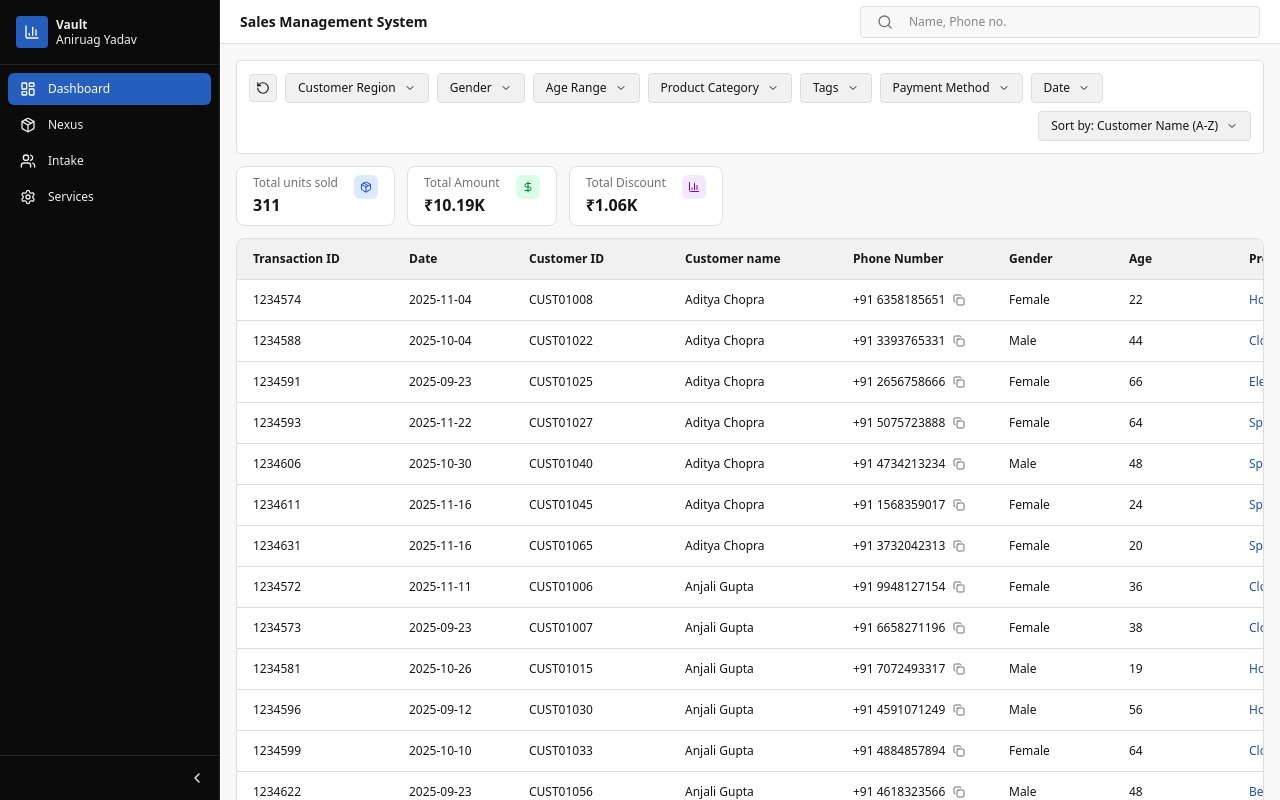
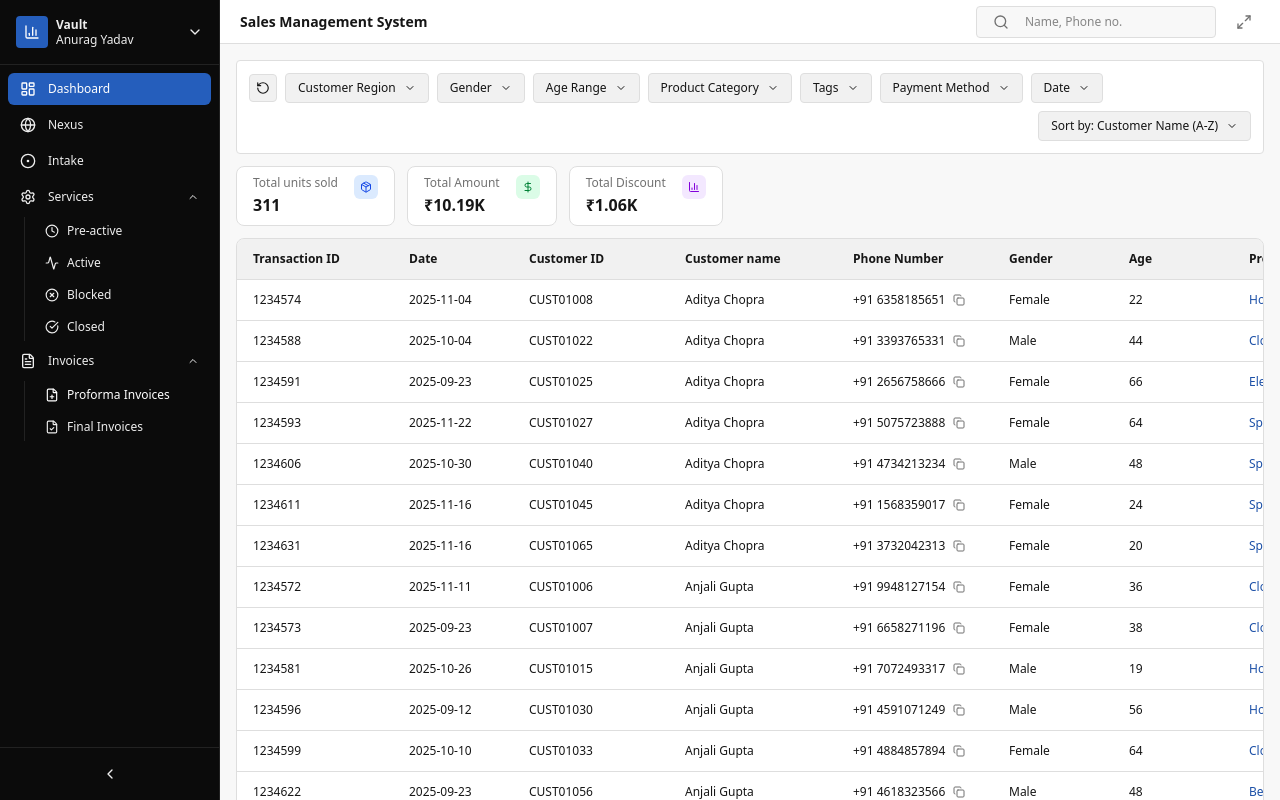
Before and after one commit to inevitable-ank/RetailService, a Next.js app: page / in a window 1280 px wide. Built offline with nearby package versions, Linux system fonts and the light colour scheme.

Commit message:
fixed sidebar

```diff
--- a/components/header.tsx
+++ b/components/header.tsx
@@ -1,5 +1,6 @@
 "use client"
-import { Search } from "lucide-react"
+import { useState, useEffect } from "react"
+import { Search, Maximize2, Minimize2 } from "lucide-react"
 
 interface HeaderProps {
   searchQuery: string
@@ -7,11 +8,35 @@ interface HeaderProps {
 }
 
 export function Header({ searchQuery, onSearchChange }: HeaderProps) {
+  const [isFullscreen, setIsFullscreen] = useState(false)
+
+  useEffect(() => {
+    const handleFullscreenChange = () => {
+      setIsFullscreen(!!document.fullscreenElement)
+    }
+
+    document.addEventListener("fullscreenchange", handleFullscreenChange)
+    return () => document.removeEventListener("fullscreenchange", handleFullscreenChange)
+  }, [])
+
+  const toggleFullscreen = async () => {
+    try {
+      if (!document.fullscreenElement) {
+        await document.documentElement.requestFullscreen()
+      } else {
+        await document.exitFullscreen()
+      }
+    } catch (err) {
+      console.error("Fullscreen error:", err)
+    }
+  }
+
   return (
     <header className="bg-card border-b border-border min-h-[44px] flex items-center">
       <div className="px-5 w-full">
         <div className="flex items-center justify-between gap-4">
           <h1 className="text-sm font-semibold">Sales Management System</h1>
+          <div className="flex items-center gap-3">
             <div className="flex items-center gap-4 bg-background border border-border rounded px-4 w-full max-w-[400px] h-8">
               <Search className="w-4 h-4 text-muted-foreground flex-shrink-0" />
               <input
@@ -22,6 +47,18 @@ export function Header({ searchQuery, onSearchChange }: HeaderProps) {
                 className="w-full bg-transparent text-xs focus:outline-none"
               />
             </div>
+            <button
+              onClick={toggleFullscreen}
+              className="p-2 hover:bg-secondary rounded-md transition-colors"
+              title={isFullscreen ? "Exit fullscreen" : "Enter fullscreen"}
+            >
+              {isFullscreen ? (
+                <Minimize2 className="w-4 h-4 text-muted-foreground" />
+              ) : (
+                <Maximize2 className="w-4 h-4 text-muted-foreground" />
+              )}
+            </button>
+          </div>
         </div>
       </div>
     </header>
--- a/components/sidebar.tsx
+++ b/components/sidebar.tsx
@@ -1,6 +1,21 @@
 "use client"
 import { useState } from "react"
-import { BarChart3, ChevronLeft, ChevronRight, LayoutDashboard, Package, Settings, Users } from "lucide-react"
+import {
+  BarChart3,
+  ChevronDown,
+  ChevronLeft,
+  LayoutDashboard,
+  Globe,
+  CircleDot,
+  Settings,
+  FileText,
+  Activity,
+  CheckCircle,
+  XCircle,
+  Clock,
+  FileCheck,
+  FilePlus
+} from "lucide-react"
 
 interface SidebarProps {
   isCollapsed?: boolean
@@ -9,6 +24,7 @@ interface SidebarProps {
 
 export function Sidebar({ isCollapsed = false, onToggle }: SidebarProps) {
   const [collapsed, setCollapsed] = useState(isCollapsed)
+  const [expandedMenus, setExpandedMenus] = useState<string[]>(["services", "invoices"])
 
   const handleToggle = () => {
     const newState = !collapsed
@@ -16,11 +32,38 @@ export function Sidebar({ isCollapsed = false, onToggle }: SidebarProps) {
     onToggle?.(newState)
   }
 
+  const toggleMenu = (menuKey: string) => {
+    setExpandedMenus(prev =>
+      prev.includes(menuKey)
+        ? prev.filter(k => k !== menuKey)
+        : [...prev, menuKey]
+    )
+  }
+
   const menuItems = [
-    { icon: LayoutDashboard, label: "Dashboard", active: true },
-    { icon: Package, label: "Nexus" },
-    { icon: Users, label: "Intake" },
-    { icon: Settings, label: "Services" },
+    { icon: LayoutDashboard, label: "Dashboard", key: "dashboard", active: true },
+    { icon: Globe, label: "Nexus", key: "nexus" },
+    { icon: CircleDot, label: "Intake", key: "intake" },
+    {
+      icon: Settings,
+      label: "Services",
+      key: "services",
+      children: [
+        { icon: Clock, label: "Pre-active", key: "pre-active" },
+        { icon: Activity, label: "Active", key: "active" },
+        { icon: XCircle, label: "Blocked", key: "blocked" },
+        { icon: CheckCircle, label: "Closed", key: "closed" },
+      ]
+    },
+    {
+      icon: FileText,
+      label: "Invoices",
+      key: "invoices",
+      children: [
+        { icon: FilePlus, label: "Proforma Invoices", key: "proforma", active: true },
+        { icon: FileCheck, label: "Final Invoices", key: "final" },
+      ]
+    },
   ]
 
   return (
@@ -29,21 +72,24 @@ export function Sidebar({ isCollapsed = false, onToggle }: SidebarProps) {
         collapsed ? "w-16" : "w-[220px]"
       }`}
     >
-      {/* Logo */}
+      {/* Logo / User */}
       <div
-        className={`border-b border-sidebar-border flex items-center gap-2 transition-all duration-300 ${
-          collapsed ? "p-3 justify-center" : "p-4"
+        className={`border-b border-sidebar-border flex items-center transition-all duration-300 ${
+          collapsed ? "p-3 justify-center" : "p-4 justify-between"
         }`}
       >
         {!collapsed && (
           <>
+            <div className="flex items-center gap-2">
               <div className="w-8 h-8 rounded bg-sidebar-primary flex items-center justify-center flex-shrink-0">
                 <BarChart3 className="w-4 h-4 text-sidebar-primary-foreground" />
               </div>
               <div>
                 <p className="font-semibold text-xs leading-tight">Vault</p>
-              <p className="text-xs text-sidebar-accent-foreground">Aniruag Yadav</p>
+                <p className="text-xs text-sidebar-accent-foreground">Anurag Yadav</p>
               </div>
+            </div>
+            <ChevronDown className="w-4 h-4 text-sidebar-accent-foreground" />
           </>
         )}
         {collapsed && <BarChart3 className="w-5 h-5 text-sidebar-primary" />}
@@ -51,28 +97,58 @@ export function Sidebar({ isCollapsed = false, onToggle }: SidebarProps) {
 
       {/* Main Menu */}
       <nav className="flex-1 p-2 space-y-1 overflow-y-auto">
-        {menuItems.map((item, idx) => (
+        {menuItems.map((item) => (
+          <div key={item.key}>
             <button
-            key={idx}
+              onClick={() => item.children && toggleMenu(item.key)}
               className={`w-full flex items-center gap-3 rounded-md text-sidebar-foreground hover:bg-sidebar-accent transition-colors ${
                 item.active ? "bg-sidebar-primary text-sidebar-primary-foreground" : ""
               } ${collapsed ? "justify-center p-2" : "justify-start px-3 py-2"}`}
               title={collapsed ? item.label : undefined}
             >
               <item.icon className="w-4 h-4 flex-shrink-0" />
-            {!collapsed && <span className="text-xs font-medium">{item.label}</span>}
+              {!collapsed && (
+                <>
+                  <span className="text-xs font-medium flex-1 text-left">{item.label}</span>
+                  {item.children && (
+                    <ChevronDown
+                      className={`w-3 h-3 transition-transform ${
+                        expandedMenus.includes(item.key) ? "rotate-180" : ""
+                      }`}
+                    />
+                  )}
+                </>
+              )}
             </button>
+
+            {/* Submenu */}
+            {item.children && !collapsed && expandedMenus.includes(item.key) && (
+              <div className="ml-4 mt-1 space-y-1 border-l border-sidebar-border pl-2">
+                {item.children.map((child) => (
+                  <button
+                    key={child.key}
+                    className={`w-full flex items-center gap-2 rounded-md text-sidebar-foreground hover:bg-sidebar-accent transition-colors px-3 py-1.5 ${
+                      child.active ? "text-sidebar-primary-foreground font-medium" : ""
+                    }`}
+                  >
+                    <child.icon className="w-3.5 h-3.5 flex-shrink-0" />
+                    <span className="text-xs">{child.label}</span>
+                  </button>
+                ))}
+              </div>
+            )}
+          </div>
         ))}
       </nav>
 
-      {/* Collapse Button */}
-      <div className={`border-t border-sidebar-border p-2 flex ${collapsed ? "justify-center" : "justify-end"}`}>
+      {/* Collapse Button - Bottom center */}
+      <div className="border-t border-sidebar-border p-3 flex justify-center">
         <button
           onClick={handleToggle}
           className="p-1.5 hover:bg-sidebar-accent rounded-md transition-colors"
           title={collapsed ? "Expand" : "Collapse"}
         >
-          {collapsed ? <ChevronRight className="w-4 h-4" /> : <ChevronLeft className="w-4 h-4" />}
+          <ChevronLeft className={`w-4 h-4 transition-transform ${collapsed ? "rotate-180" : ""}`} />
         </button>
       </div>
     </div>
```
Lines whose indentation alone changed are shown as unchanged.
